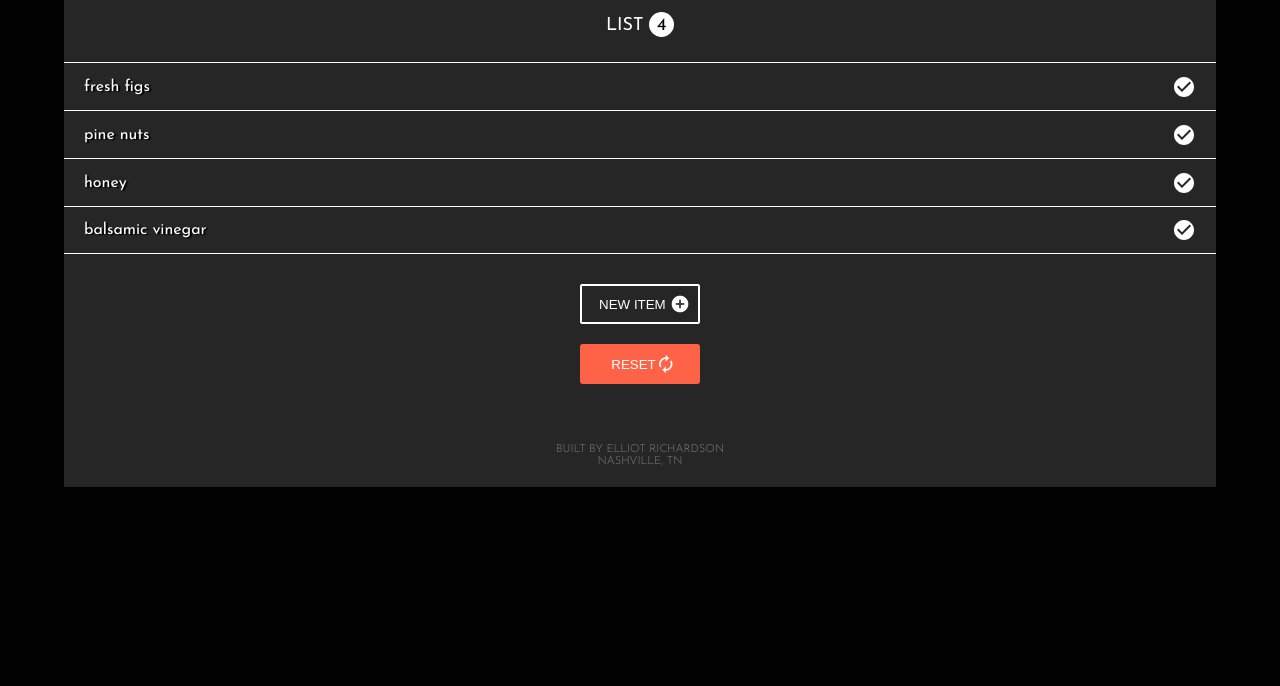
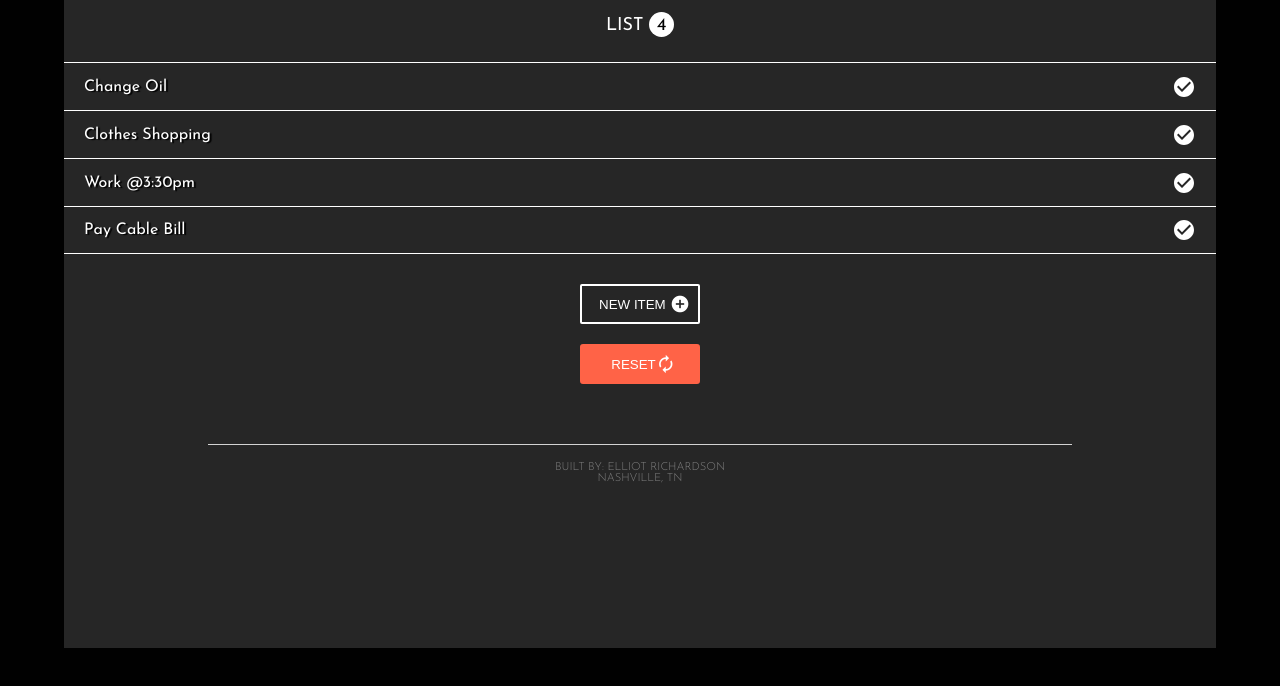
Before and after one commit to ear78/jquery-app, a plain HTML site: page index.html in a window 1280 px wide. Shown: the part 168-854 px from the top of the page. Drawn offline with nearby package versions, Linux system fonts and the light colour scheme.

Commit message:
worked on design continued

```diff
--- a/css/_styles.scss
+++ b/css/_styles.scss
@@ -29,7 +29,7 @@ body {
     background: #262626;
     width: 90%;
     margin: 5% auto;
-    padding-bottom: 20px;
+    height: 94vh;
 }
 
 .header-container {
@@ -147,7 +147,7 @@ form {
 #resetButton {
     display: flex;
     justify-content: center;
-    margin-bottom: 60px;
+    margin-bottom: 40px;
     button {
         border: 2px solid tomato;
         height: 40px;
@@ -174,6 +174,16 @@ footer {
     display: flex;
     flex-direction: column;
     align-items: center;
+    width: 100%;
+    height: 10vh;
+    padding: 20px 0;
+    // background: black;
+    .divider {
+        width: 75%;
+        height: 10px;
+        margin-bottom: 15px;
+        border-top: 1px solid lightgray;
+    }
     p {
         font-size: .7em;
         text-transform: uppercase;
--- a/index.html
+++ b/index.html
@@ -22,10 +22,10 @@
 
             <!-- LIST OF ITEMS -->
                 <ul>
-                    <li id="one">fresh figs<img src="./img/checkmark.svg" alt="check mark"/></li>
-                    <li id="two">pine nuts<img src="./img/checkmark.svg" alt="check mark"/></li>
-                    <li id="three">honey<img src="./img/checkmark.svg" alt="check mark"/></li>
-                    <li id="four">balsamic vinegar<img src="./img/checkmark.svg" alt="check mark"/></li>
+                    <li id="one">Change Oil<img src="./img/checkmark.svg" alt="check mark"/></li>
+                    <li id="two">Clothes Shopping<img src="./img/checkmark.svg" alt="check mark"/></li>
+                    <li id="three">Work @3:30pm<img src="./img/checkmark.svg" alt="check mark"/></li>
+                    <li id="four">Pay Cable Bill<img src="./img/checkmark.svg" alt="check mark"/></li>
                 </ul>
 
                 <div id="newItemButton">
@@ -41,7 +41,8 @@
                     <button type="button" name="reset">Reset <i class="material-icons">autorenew</i></button>
                 </div>
                 <footer>
-                    <p>Built by Elliot Richardson</p>
+                    <div class="divider"></div>
+                    <p>Built by: <span>Elliot Richardson</span></p>
                     <p>Nashville, Tn</p>
                 </footer>
         </main>
```
Also changed, not shown: css/styles.css, 1 other file.
